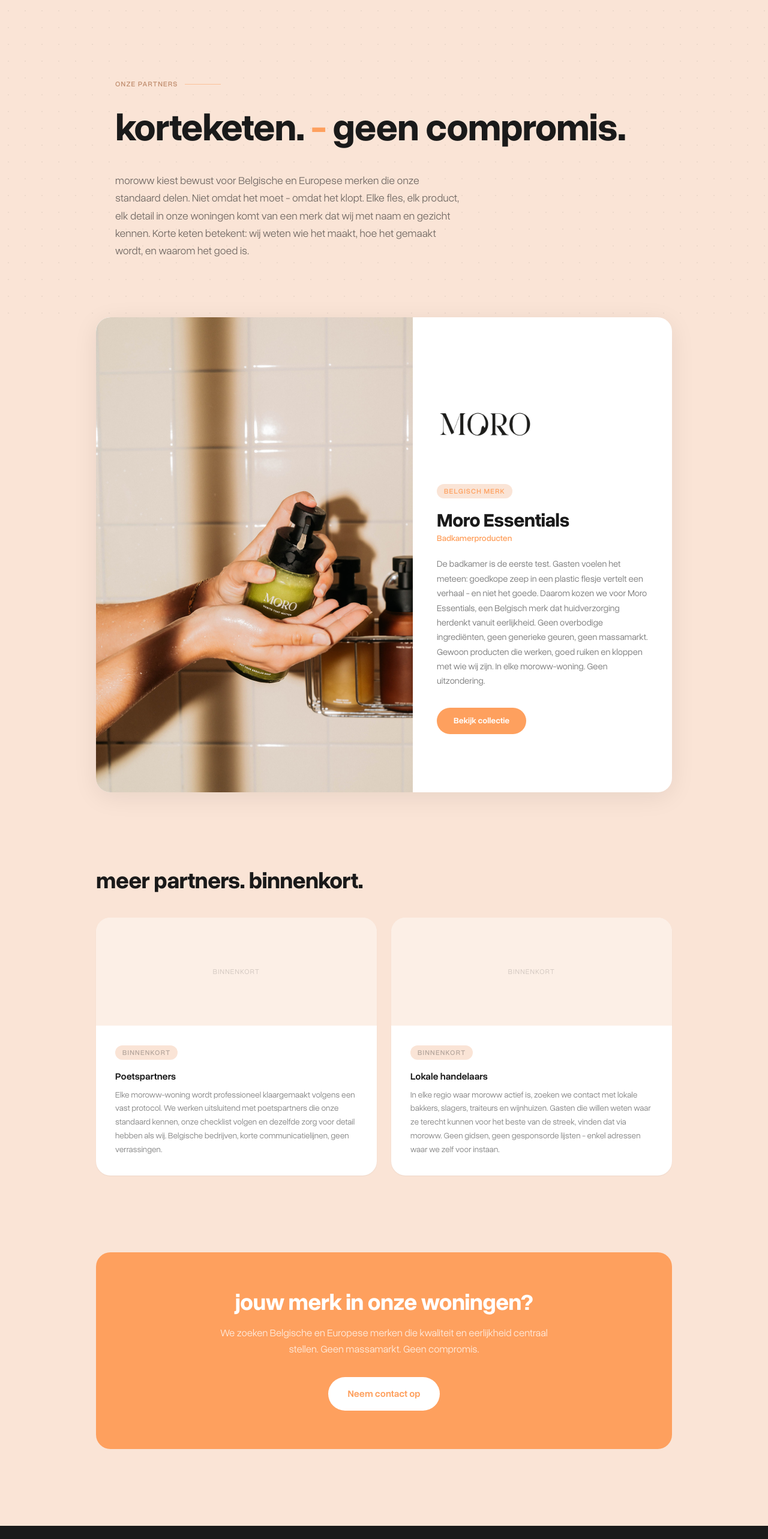
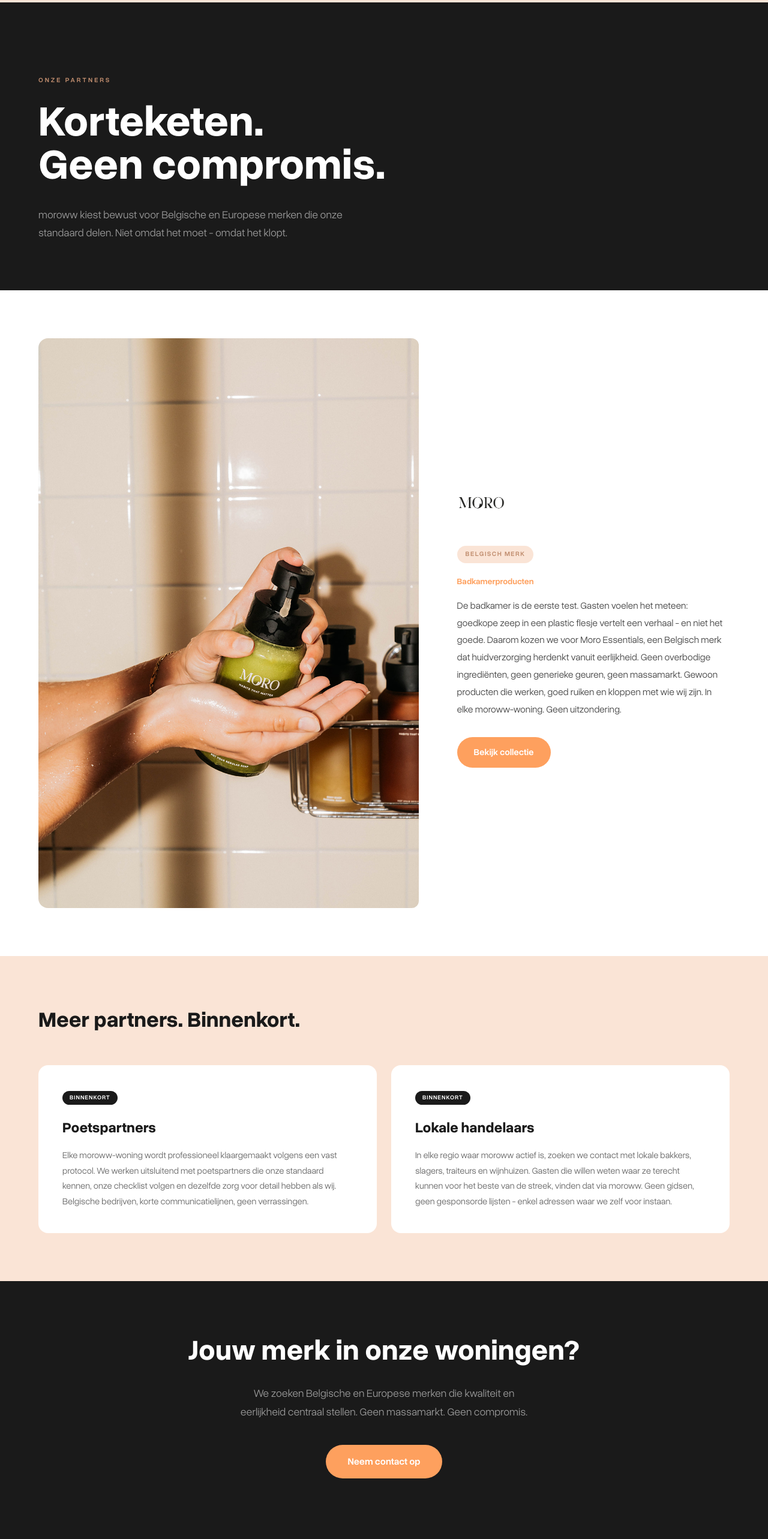
Before and after one commit to MOROWW8793/moroww-web, a Next.js app: page /partners in a window 1280 px wide. Shown: the part 60-2626 px from the top of the page at 60% size. Built offline with nearby package versions, Linux system fonts and the light colour scheme.

Commit message:
feat: rewrite partners page — editorial hero, Moro split, CTA
Co-Authored-By: Claude Sonnet 4.6 <noreply@anthropic.com>

```diff
--- a/app/(main)/partners/page.tsx
+++ b/app/(main)/partners/page.tsx
@@ -1,5 +1,4 @@
 import type { Metadata } from "next";
-import Link from "next/link";
 
 export const metadata: Metadata = {
   title: "Partners - Korteketen. Geen compromis.",
@@ -15,155 +14,171 @@ export const metadata: Metadata = {
 
 export default function PartnersPage() {
   return (
-    <div className="bg-moroww-blush min-h-screen">
+    <div>
 
-      {/* ── 1. HERO ── */}
-      <section className="relative overflow-hidden px-6 md:px-16 lg:px-24 pt-32 pb-24">
-        <div
-          className="absolute inset-0 pointer-events-none"
+      {/* ── 1. HERO — DONKER ── */}
+      <section
         style={{
-            backgroundImage: "radial-gradient(circle, rgba(26,26,26,0.06) 1px, transparent 1px)",
-            backgroundSize: "28px 28px",
+          background: "#1A1A1A",
+          minHeight: "60vh",
+          padding: "80px 64px",
+          display: "flex",
+          flexDirection: "column",
+          justifyContent: "flex-end",
         }}
-        />
-
-        <div className="relative max-w-4xl mx-auto">
-          <div className="flex items-center gap-3 mb-8">
-            <p className="text-xs font-medium uppercase tracking-widest text-[#C08D6E]">
+      >
+        <p style={{ fontSize: 11, fontWeight: 600, textTransform: "uppercase", letterSpacing: 3, color: "#C08D6E", marginBottom: 24 }}>
           Onze partners
         </p>
-            <div className="h-px flex-1 max-w-[60px] bg-moroww-orange opacity-50" />
-          </div>
-
-          <h1
-            className="font-bold lowercase text-moroww-black leading-[1.05] tracking-[-0.02em] mb-10"
-            style={{ fontSize: "clamp(2.5rem,5vw,4.5rem)" }}
-          >
-            korteketen. <span className="text-moroww-orange">-</span> geen compromis.
+        <h1 style={{ fontSize: "clamp(40px,6vw,72px)", fontWeight: 800, lineHeight: 1.0, color: "#ffffff", marginBottom: 32 }}>
+          Korteketen.<br />Geen compromis.
         </h1>
-
-          <p className="text-moroww-black/60 leading-relaxed max-w-xl" style={{ fontSize: 18 }}>
-            moroww kiest bewust voor Belgische en Europese merken die onze standaard delen.
-            Niet omdat het moet - omdat het klopt. Elke fles, elk product, elk detail in onze
-            woningen komt van een merk dat wij met naam en gezicht kennen. Korte keten betekent:
-            wij weten wie het maakt, hoe het gemaakt wordt, en waarom het goed is.
+        <p style={{ fontSize: 18, lineHeight: 1.7, color: "#999999", maxWidth: 560 }}>
+          moroww kiest bewust voor Belgische en Europese merken die onze
+          standaard delen. Niet omdat het moet - omdat het klopt.
         </p>
-        </div>
       </section>
 
-      {/* ── 2. PARTNER SPOTLIGHT - Moro Essentials ── */}
-      <section className="px-6 md:px-16 lg:px-24 pb-32 max-w-6xl mx-auto">
-        <div
-          className="bg-white rounded-3xl overflow-hidden"
-          style={{ boxShadow: "0 8px 40px rgba(0,0,0,0.08)" }}
-        >
-          <div className="flex flex-col md:flex-row min-h-[480px]">
-            <div
-              className="relative w-full md:w-[55%] h-[280px] md:h-auto overflow-hidden"
-              style={{ borderRadius: "1.5rem 0 0 0" }}
-            >
+      {/* ── 2. MORO ESSENTIALS — WIT ── */}
+      <section style={{ background: "#FFFFFF", padding: "80px 64px" }}>
+        <div style={{ display: "flex", minHeight: 600, gap: 0, borderRadius: 16, overflow: "hidden" }}>
+          {/* Foto links (55%) */}
+          <div style={{ width: "55%", flexShrink: 0, overflow: "hidden", borderRadius: 12 }}>
             <img
               src="/images/partners/moro-essentials-sfeer.jpg"
               alt="Moro Essentials sfeerbeeld"
-                style={{ width: "100%", height: "100%", objectFit: "cover" }}
+              style={{ width: "100%", height: "100%", objectFit: "cover", display: "block" }}
             />
           </div>
 
-            <div className="w-full md:w-[45%] flex flex-col">
-              <div className="px-10 py-8 flex flex-col justify-center flex-1">
+          {/* Content rechts (45%) */}
+          <div style={{
+            width: "45%",
+            paddingLeft: 64,
+            display: "flex",
+            flexDirection: "column",
+            justifyContent: "center",
+          }}>
             <img
               src="/images/partners/moro-essentials-logo.png"
               alt="Moro Essentials"
-                  style={{ width: "auto", height: "auto", maxHeight: "160px", objectFit: "contain" }}
-                  className="mb-5 self-start"
+              style={{ maxHeight: 80, objectFit: "contain", marginBottom: 32, alignSelf: "flex-start" }}
             />
-                <span className="inline-block text-xs font-medium uppercase tracking-widest text-moroww-orange bg-moroww-blush px-3 py-1 rounded-full mb-5 self-start">
+            <span style={{
+              display: "inline-block",
+              background: "#FAE4D6",
+              color: "#C08D6E",
+              fontSize: 11,
+              fontWeight: 600,
+              textTransform: "uppercase",
+              letterSpacing: 1.5,
+              padding: "6px 14px",
+              borderRadius: 100,
+              marginBottom: 20,
+              alignSelf: "flex-start",
+            }}>
               Belgisch merk
             </span>
-                <h2
-                  className="font-bold text-moroww-black leading-[1.05] tracking-[-0.02em] mb-1"
-                  style={{ fontSize: "clamp(1.5rem,2.5vw,2.25rem)" }}
-                >
-                  Moro Essentials
-                </h2>
-                <p className="text-moroww-orange text-sm font-medium mb-5">Badkamerproducten</p>
-                <p className="text-moroww-black/60 leading-relaxed mb-8" style={{ fontSize: 15 }}>
-                  De badkamer is de eerste test. Gasten voelen het meteen: goedkope zeep in een
-                  plastic flesje vertelt een verhaal - en niet het goede. Daarom kozen we voor
-                  Moro Essentials, een Belgisch merk dat huidverzorging herdenkt vanuit eerlijkheid.
-                  Geen overbodige ingrediënten, geen generieke geuren, geen massamarkt. Gewoon
-                  producten die werken, goed ruiken en kloppen met wie wij zijn. In elke
-                  moroww-woning. Geen uitzondering.
+            <p style={{ fontSize: 14, fontWeight: 600, color: "#FEA05E", marginBottom: 16 }}>
+              Badkamerproducten
+            </p>
+            <p style={{ fontSize: 16, lineHeight: 1.8, color: "#444444", marginBottom: 32 }}>
+              De badkamer is de eerste test. Gasten voelen het meteen:
+              goedkope zeep in een plastic flesje vertelt een verhaal -
+              en niet het goede. Daarom kozen we voor Moro Essentials,
+              een Belgisch merk dat huidverzorging herdenkt vanuit eerlijkheid.
+              Geen overbodige ingrediënten, geen generieke geuren, geen massamarkt.
+              Gewoon producten die werken, goed ruiken en kloppen met wie wij zijn.
+              In elke moroww-woning. Geen uitzondering.
             </p>
             <a
               href="https://moro-essentials.com/nl/collections/all-products-new?tw_source=google&tw_adid=706041070227&tw_campaign=21468923487&tw_kwdid=kwd-138535284&gad_source=1&gad_campaignid=21468923487&gbraid=0AAAAA9Yqje7Xtvry2zO4cbJROuoZXN0FK&gclid=CjwKCAjw5NvPBhAoEiwA_2egftD5W_eeUIjpMgnjq3KAso8SoI32AwN2S9eVgDrkTyrZFLwZZTVnTRoC_4oQAvD_BwE"
               target="_blank"
               rel="noopener noreferrer"
-                  className="inline-flex items-center rounded-full bg-moroww-orange hover:bg-moroww-orange-dark text-white font-semibold px-7 py-3 text-sm transition-colors duration-200 self-start"
+              style={{
+                display: "inline-block",
+                background: "#FEA05E",
+                color: "#ffffff",
+                borderRadius: 100,
+                padding: "14px 28px",
+                fontWeight: 600,
+                fontSize: 15,
+                textDecoration: "none",
+                alignSelf: "flex-start",
+              }}
             >
               Bekijk collectie
             </a>
           </div>
         </div>
-          </div>
-        </div>
       </section>
 
-      {/* ── 3. COMING SOON ── */}
-      <section className="px-6 md:px-16 lg:px-24 pb-32 max-w-6xl mx-auto">
-        <h2
-          className="font-bold lowercase text-moroww-black leading-[1.05] tracking-[-0.02em] mb-10"
-          style={{ fontSize: "clamp(1.75rem,3vw,2.5rem)" }}
-        >
-          meer partners. binnenkort.
+      {/* ── 3. COMING SOON — BLUSH ── */}
+      <section style={{ background: "#FAE4D6", padding: "80px 64px" }}>
+        <h2 style={{ fontSize: "clamp(24px,3vw,36px)", fontWeight: 800, color: "#1A1A1A", marginBottom: 48 }}>
+          Meer partners. Binnenkort.
         </h2>
-        <div className="grid grid-cols-1 md:grid-cols-2 gap-6">
+        <div style={{ display: "grid", gridTemplateColumns: "1fr 1fr", gap: 24 }}>
           {[
             {
-              categorie: "Poetspartners",
+              titel: "Poetspartners",
               tekst: "Elke moroww-woning wordt professioneel klaargemaakt volgens een vast protocol. We werken uitsluitend met poetspartners die onze standaard kennen, onze checklist volgen en dezelfde zorg voor detail hebben als wij. Belgische bedrijven, korte communicatielijnen, geen verrassingen.",
             },
             {
-              categorie: "Lokale handelaars",
+              titel: "Lokale handelaars",
               tekst: "In elke regio waar moroww actief is, zoeken we contact met lokale bakkers, slagers, traiteurs en wijnhuizen. Gasten die willen weten waar ze terecht kunnen voor het beste van de streek, vinden dat via moroww. Geen gidsen, geen gesponsorde lijsten - enkel adressen waar we zelf voor instaan.",
             },
-          ].map(({ categorie, tekst }) => (
-            <div key={categorie} className="bg-white rounded-3xl overflow-hidden shadow-sm">
-              <div className="h-[180px] bg-moroww-blush/60 flex items-center justify-center">
-                <p className="text-moroww-black/20 tracking-widest uppercase text-xs">Binnenkort</p>
-              </div>
-              <div className="p-8">
-                <span className="inline-block text-xs font-medium uppercase tracking-widest text-moroww-black/30 bg-moroww-blush px-3 py-1 rounded-full mb-4">
+          ].map(({ titel, tekst }) => (
+            <div key={titel} style={{ background: "#ffffff", borderRadius: 16, padding: 40 }}>
+              <span style={{
+                display: "inline-block",
+                background: "#1A1A1A",
+                color: "#ffffff",
+                fontSize: 10,
+                fontWeight: 600,
+                textTransform: "uppercase",
+                letterSpacing: 1,
+                padding: "4px 12px",
+                borderRadius: 100,
+                marginBottom: 20,
+              }}>
                 Binnenkort
               </span>
-                <p className="font-semibold text-moroww-black text-base mb-2">{categorie}</p>
-                <p className="text-moroww-black/55 text-sm leading-relaxed">{tekst}</p>
-              </div>
+              <h3 style={{ fontSize: 24, fontWeight: 700, color: "#1A1A1A", marginBottom: 16 }}>
+                {titel}
+              </h3>
+              <p style={{ fontSize: 15, lineHeight: 1.7, color: "#666666" }}>
+                {tekst}
+              </p>
             </div>
           ))}
         </div>
       </section>
 
-      {/* ── 4. CTA VOOR MERKEN ── */}
-      <section className="px-6 md:px-16 lg:px-24 pb-32 max-w-6xl mx-auto">
-        <div className="bg-moroww-orange rounded-3xl p-10 md:p-16 text-center">
-          <h2
-            className="font-bold lowercase text-white leading-[1.05] tracking-[-0.02em] mb-4"
-            style={{ fontSize: "clamp(1.75rem,3vw,2.5rem)" }}
-          >
-            jouw merk in onze woningen?
+      {/* ── 4. PARTNER CTA — DONKER ── */}
+      <section style={{ background: "#1A1A1A", padding: "80px 64px", textAlign: "center" }}>
+        <h2 style={{ fontSize: "clamp(28px,4vw,48px)", fontWeight: 800, color: "#ffffff", marginBottom: 20 }}>
+          Jouw merk in onze woningen?
         </h2>
-          <p className="text-white/80 leading-relaxed mb-8 max-w-xl mx-auto" style={{ fontSize: 17 }}>
-            We zoeken Belgische en Europese merken die kwaliteit en eerlijkheid centraal stellen.
-            Geen massamarkt. Geen compromis.
+        <p style={{ fontSize: 18, lineHeight: 1.7, color: "#999999", maxWidth: 480, margin: "0 auto 40px" }}>
+          We zoeken Belgische en Europese merken die kwaliteit en
+          eerlijkheid centraal stellen. Geen massamarkt. Geen compromis.
         </p>
-          <Link
+        <a
           href="mailto:info@moroww.com"
-            className="inline-flex items-center rounded-full bg-white text-moroww-orange font-semibold px-8 py-4 text-base hover:bg-moroww-blush transition-colors duration-200"
+          style={{
+            display: "inline-block",
+            background: "#FEA05E",
+            color: "#ffffff",
+            borderRadius: 100,
+            padding: "16px 36px",
+            fontWeight: 600,
+            fontSize: 16,
+            textDecoration: "none",
+          }}
         >
           Neem contact op
-          </Link>
-        </div>
+        </a>
       </section>
 
     </div>
```
Lines whose indentation alone changed are shown as unchanged.
